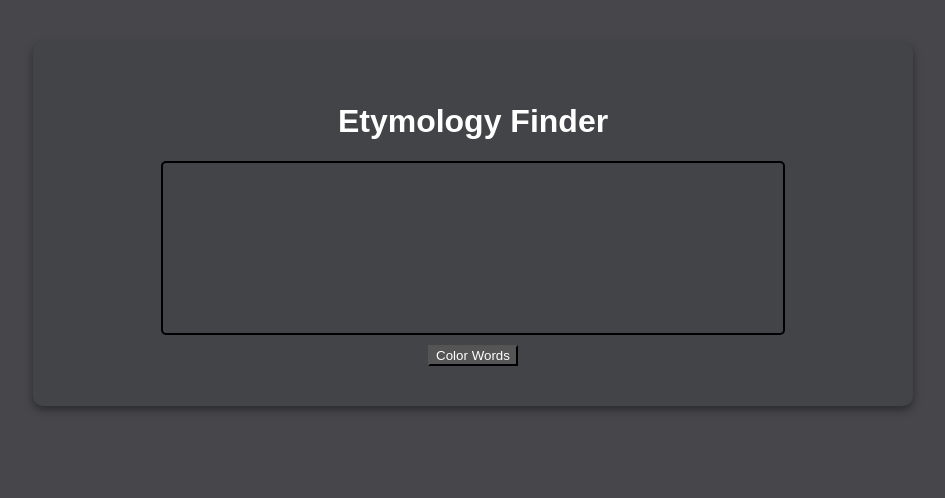
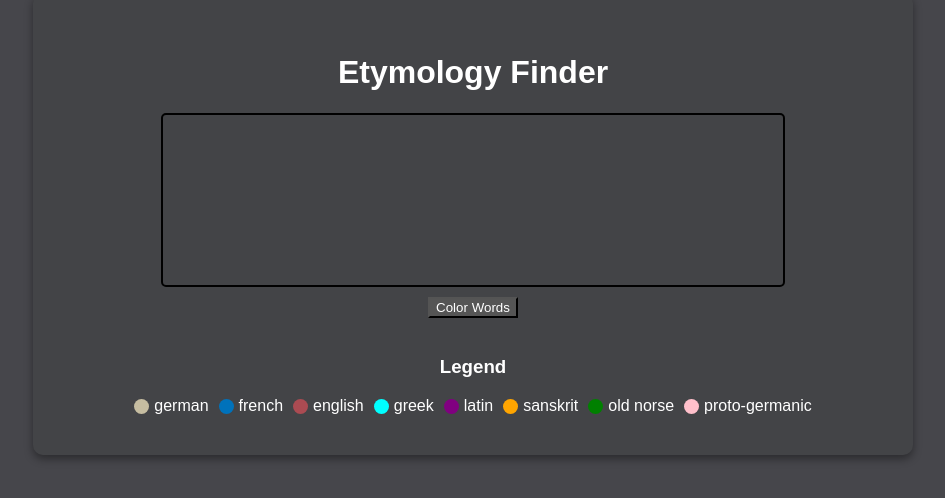
Before and after one commit to scillidan/EtymologySearch, a React (Vite) app: page / in a window 1280 px wide. Shown: the part 176-674 px from the top of the page, without its empty margins (167-1112 px from the left). Built offline with nearby package versions, Linux system fonts and the light colour scheme.

Commit message:
should finally do it

```diff
--- a/src/App.jsx
+++ b/src/App.jsx
@@ -1,7 +1,7 @@
 import React, { useState, useRef } from "react";
 import TextInput from "./components/TextInput";
 import SubmitButton from "./components/SubmitButton";
-import legend from "./components/Legend";
+import Legend from "./components/Legend";
 import fetchOrigin from "./utils/fetchOrigin";
 import colorMap from "./utils/colorMap";
 
@@ -47,7 +47,7 @@ function App() {
         <TextInput textRef={textRef} setText={setText} />
         <SubmitButton isLoading={isLoading} />
       </form>
-      <legend /> {/* Add the legend below */}
+      <Legend /> {}
     </div>
   );
 }
--- a/src/components/Legend.jsx
+++ b/src/components/Legend.jsx
@@ -1,7 +1,7 @@
 import React from "react";
 import colorMap from "../utils/colorMap";
 
-const legend = () => {
+const Legend = () => {
   return (
     <div style={{ marginTop: "20px", textAlign: "center" }}>
       <h3>Legend</h3>
@@ -23,4 +23,4 @@ const legend = () => {
   );
 };
 
-export default legend;
+export default Legend;
```
